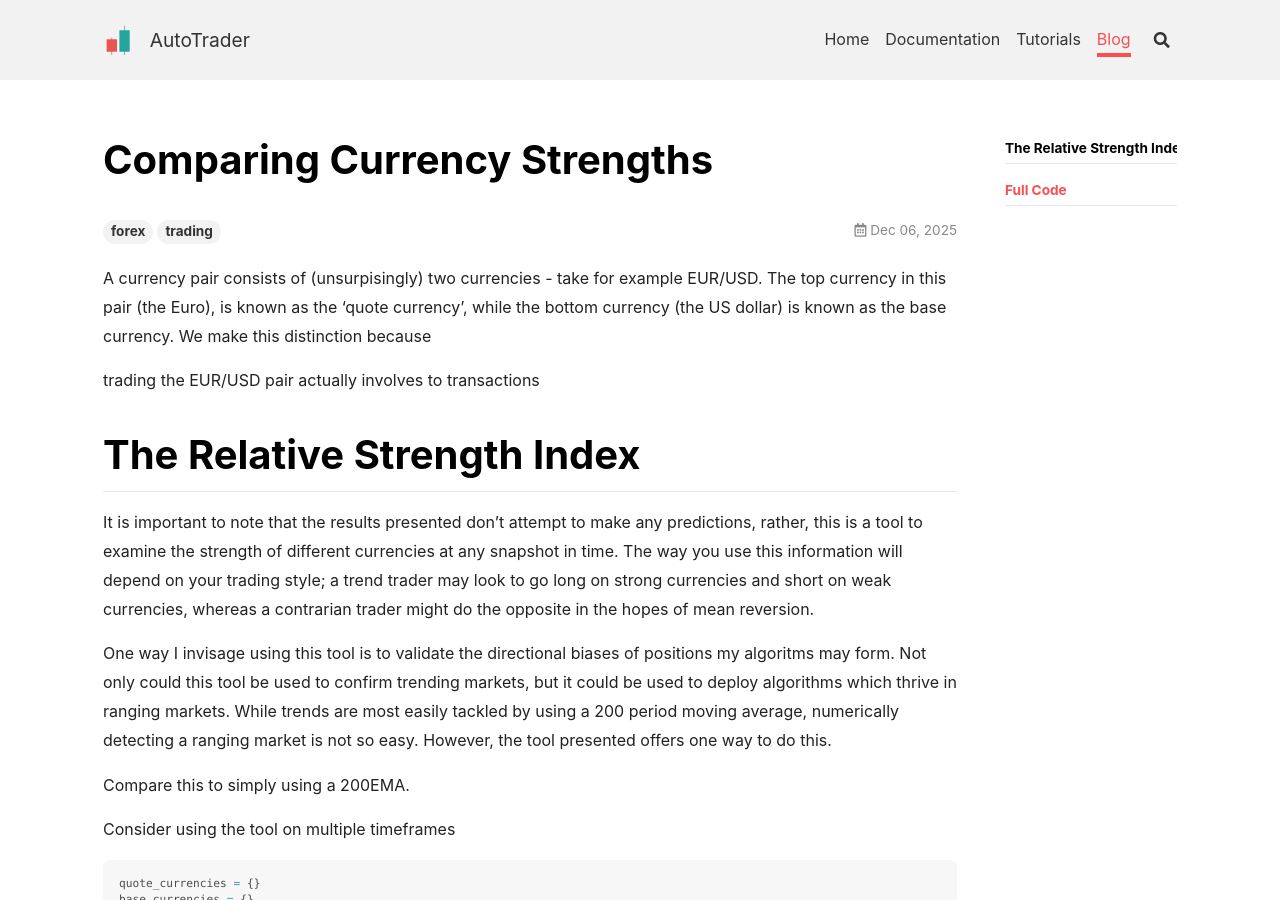
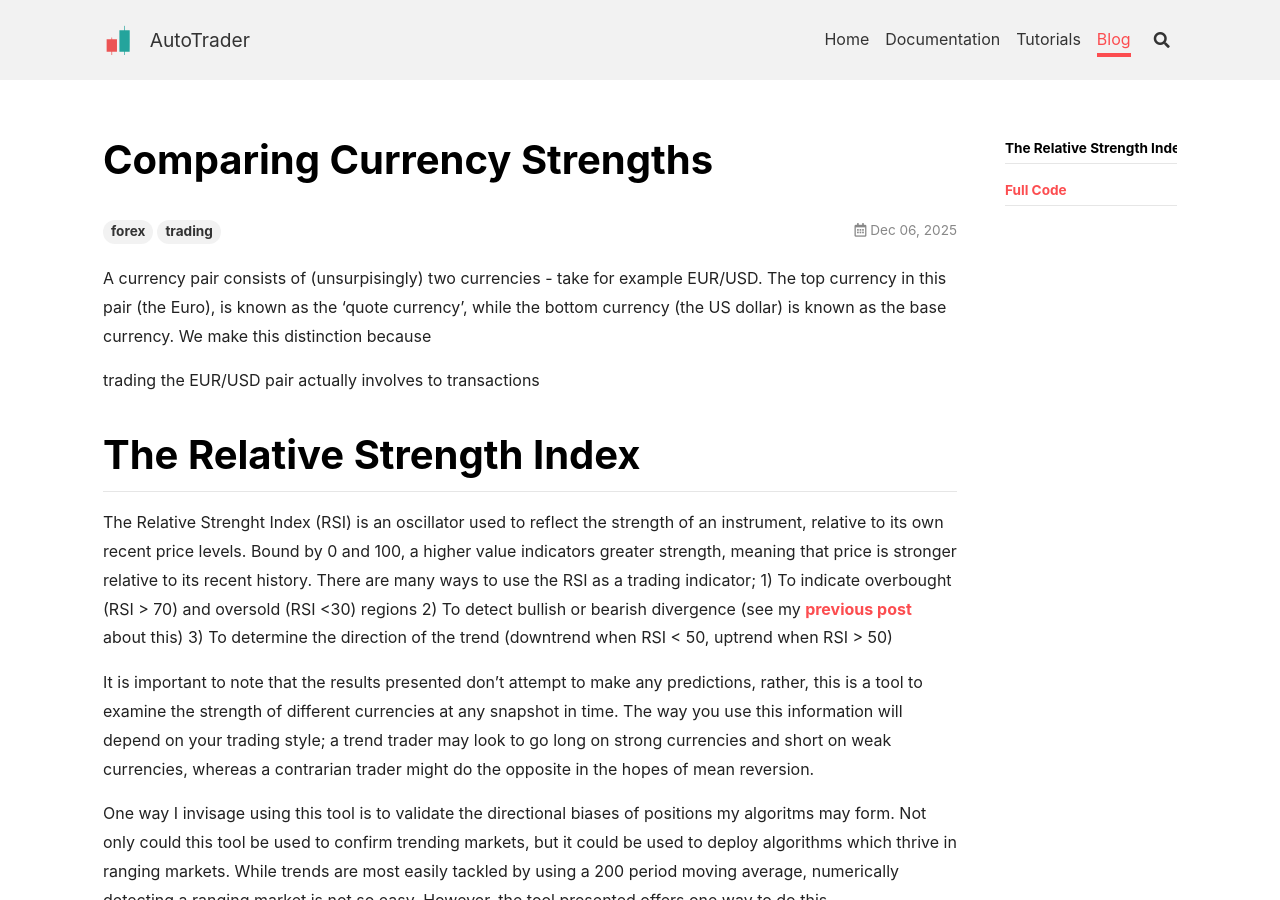
Before and after one commit to kieran-mackle/AutoTrader, a Jekyll site: the page built from content/_posts/2025-12-06-comparing-strengths.md, in a window 1280 px wide and 900 px high. Built offline with Jekyll 4.4.1, drawn with Linux system fonts in a browser that asks for light colours; nearby versions of some CDN libraries.

```diff
--- a/content/_posts/2025-12-06-comparing-strengths.md
+++ b/content/_posts/2025-12-06-comparing-strengths.md
@@ -16,7 +16,12 @@
 
 
 # The Relative Strength Index
-
+The Relative Strenght Index (RSI) is an oscillator used to reflect the strength of an instrument, relative to
+its own recent price levels. Bound by 0 and 100, a higher value indicators greater strength, meaning that price
+is stronger relative to its recent history. There are many ways to use the RSI as a trading indicator;
+1) To indicate overbought (RSI > 70) and oversold (RSI <30) regions
+2) To detect bullish or bearish divergence (see my [previous post]() about this)
+3) To determine the direction of the trend (downtrend when RSI < 50, uptrend when RSI > 50)
 
 
 
```
Also changed, not shown: other parts of content/_posts/2025-12-06-comparing-strengths.md (+9 -0 lines), assets/strength-blog/EU.png (added), assets/strength-blog/NC.png (added).
